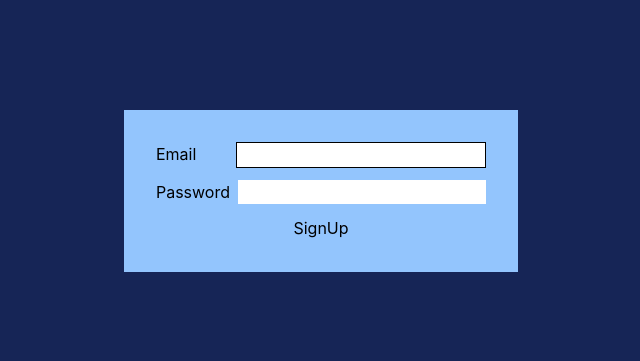
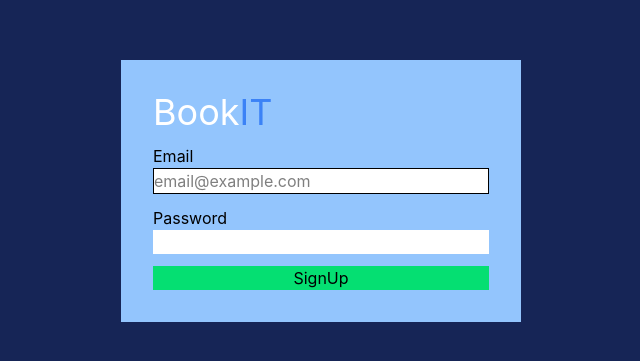
Before and after one commit to iotb-tech/BOOKIT, a Next.js app: page /signup in a window 1280 px wide. Shown: the part 209-570 px from the top of the page, without its empty margins (319-959 px from the left). Built offline with nearby package versions, Linux system fonts and the light colour scheme; no server answers.

Commit message:
improve login/signup

```diff
--- a/package.json
+++ b/package.json
@@ -9,6 +9,7 @@
     "lint": "eslint"
   },
   "dependencies": {
+    "@supabase/ssr": "^0.12.4",
     "@supabase/supabase-js": "^2.112.2",
     "@tanstack/react-query": "^5.101.4",
     "next": "16.3.0",
--- a/src/app/layout.tsx
+++ b/src/app/layout.tsx
@@ -21,9 +21,9 @@ export default function RootLayout({ children }: LayoutProps<"/">) {
   return (
     <html
       lang="en"
-      className={`${geistSans.variable} ${geistMono.variable} h-full antialiased`}
+      className={`${geistSans.variable} ${geistMono.variable} h-full bg-blue-950 antialiased`}
     >
-      <body className="min-h-full flex flex-col items-center justify-center bg-blue-950">{children}</body>
+      <body className="min-h-full flex flex-col items-center justify-center ">{children}</body>
     </html>
   );
 }
--- a/src/app/login/page.tsx
+++ b/src/app/login/page.tsx
@@ -1,19 +1,45 @@
 'use client'
 import { useState } from "react"
+import { useRouter } from "next/navigation"
+import { createClient } from "@/src/lib/supabase/client"
 
 function Signup(){
+  const router = useRouter()
+  const supabase = createClient()
+
+  const [email,setEmail] = useState('')
+  const [password,setPassword] = useState('')
+  const [error, setError] = useState<string | null>(null)
+
+    async function handleSubmit(event:React.FormEvent){
+      event.preventDefault();
+      setError(null)
+
+      const {error: hotError} = await supabase.auth.signInWithPassword({email,password})
+
+      if(hotError){
+        setError(hotError.message)
+        return
+      }
+
+      router.refresh()
+      router.push('/')
+
+    }
+
+
     return (
         <>
-        <form className="p-8 bg-primary-300 flex flex-col gap-3 w-100">
+        <form onSubmit={handleSubmit} className="p-8 bg-primary-300 flex flex-col gap-3 w-100">
             <div className="text-white text-4xl">Book<span className="text-primary-500">IT</span></div>
             <div className="gap-2">
             <label htmlFor="mail">Email</label>
-            <input className="bg-white border border-2-solid block w-full" type="email" id="mail" placeholder="email@example.com"/>
+            <input value={email} onChange={e=> setEmail(e.target.value)}  className="bg-white border border-2-solid block w-full" type="email" id="mail" placeholder="email@example.com"/>
 
             </div>
             <div className="gap-2 flex-col">
             <label htmlFor="password">Password</label>
-            <input className="w-full bg-white block" type="password" id="password" placeholder=""/>
+            <input value={password} onChange={e => setPassword(e.target.value)} className="w-full bg-white block" type="password" id="password" placeholder=""/>
 
             </div>
 
--- a/src/app/resources/page.tsx
+++ b/src/app/resources/page.tsx
@@ -0,0 +1,9 @@
+import React from 'react'
+
+export default function Resources() {
+  return (
+    <div>
+      This is resources
+    </div>
+  )
+}
--- a/src/app/signup/page.tsx
+++ b/src/app/signup/page.tsx
@@ -1,27 +1,51 @@
 'use client'
 import { useState } from "react"
+import { useRouter } from "next/navigation"
+import { createClient } from "@/src/lib/supabase/client"
+
 function Signup(){
-    const [email,setEmail] = useState('')
-    const [password,setPassword] = useState('')
+  const router = useRouter()
+  const supabase = createClient()
 
-    function handleSubmit(){
+  const [email,setEmail] = useState('')
+  const [password,setPassword] = useState('')
+  const [error, setError] = useState<string | null>(null)
+
+    async function handleSubmit(event:React.FormEvent){
+      event.preventDefault();
+      setError(null)
+
+      const {error: hotError} = await supabase.auth.signUp({email,password})
+
+      if(hotError){
+        setError(hotError.message)
+        return;
+      }
+
+      router.refresh()
+      router.push('/resources');
 
     }
+
+
     return (
         <>
-        <form onSubmit={handleSubmit} className="p-8 bg-primary-300 flex flex-col gap-3">
-            <div className="flex justify-between gap-2">
+        <form onSubmit={handleSubmit} className="p-8 bg-primary-300 flex flex-col gap-3 w-100">
+            <div className="text-white text-4xl">Book<span className="text-primary-500">IT</span></div>
+            <div className="gap-2">
             <label htmlFor="mail">Email</label>
-            <input className="bg-white border border-2-solid" type="email" id="mail"/>
+            <input value={email} onChange={e=> setEmail(e.target.value)}  className="bg-white border border-2-solid block w-full" type="email" id="mail" placeholder="email@example.com"/>
 
             </div>
-            <div className="flex justify-between gap-2">
+            <div className="gap-2 flex-col">
             <label htmlFor="password">Password</label>
-            <input className="bg-white" type="password" id="password"/>
+            <input value={password} onChange={e => setPassword(e.target.value)} className="w-full bg-white block" type="password" id="password" placeholder=""/>
 
             </div>
 
-            <button>SignUp</button>
+
+
+            <button className="bg-green-400 ">SignUp</button>
         </form>
         </>
     )
--- /dev/null
+++ b/src/lib/env.ts
@@ -0,0 +1,26 @@
+import {z} from "zod";
+
+const envSchema = z.object({
+    NEXT_PUBLIC_URL: z.url({
+        message: "must be your Supabase project URL, e.g. https://abcd1234.supabase.co"
+    }),
+    NEXT_PUBLIC_SUPABASE_ANON_KEY: z.string().min(20,{message: 'looks too short — did you paste the whole key?'})
+})
+
+const parsed = envSchema.safeParse({
+    NEXT_PUBLIC_SUPABASE_URL: process.env.NEXT_PUBLIC_SUPABASE_URL,
+  NEXT_PUBLIC_SUPABASE_ANON_KEY: process.env.NEXT_PUBLIC_SUPABASE_ANON_KEY,
+});
+
+if(!parsed.success){
+    const problems = parsed.error.issues.map((issue) => `  • ${issue.path.join('.')}: ${issue.message}`).join('\n');
+
+    throw new Error(`\n\n❌ Environment is not configured.\n\n${problems}\n\n` +
+      `Fix it:\n` +
+      `  1. cp .env.example .env.local\n` +
+      `  2. Supabase dashboard → Project Settings → API\n` +
+      `  3. Paste the Project URL and the anon/publishable key\n` +
+      `  4. Restart the dev server — Next.js only reads env files at startup\n`,);
+}
+
+export const env = parsed.data;
--- a/src/lib/supabase/client.ts
+++ b/src/lib/supabase/client.ts
@@ -0,0 +1,8 @@
+import { createBrowserClient } from "@supabase/ssr"
+
+export function createClient() {
+  return createBrowserClient(
+    process.env.NEXT_PUBLIC_SUPABASE_URL!,
+    process.env.NEXT_PUBLIC_SUPABASE_ANON_KEY!
+  )
+}
--- /dev/null
+++ b/src/lib/supabase/middleware.ts
@@ -0,0 +1,47 @@
+import { NextResponse, type NextRequest } from "next/server";
+import { createServerClient } from "@supabase/ssr";
+import { DataBase } from "@/src/types/database";
+import { env } from "../env";
+
+const PUBLIC_PATHS = ['/login','/auth']
+
+export async function updateSession(request:NextRequest){
+    let response = NextResponse.next({request})
+
+    const supabase = createServerClient<DataBase>(env.NEXT_PUBLIC_URL,env.NEXT_PUBLIC_SUPABASE_ANON_KEY,{
+        cookies: {
+        getAll() {
+          return request.cookies.getAll();
+        },
+        setAll(cookiesToSet) {
+          cookiesToSet.forEach(({ name, value }) => request.cookies.set(name, value));
+          response = NextResponse.next({ request });
+          cookiesToSet.forEach(({ name, value, options }) =>
+            response.cookies.set(name, value, options),
+          );
+        },
+      },
+    })
+
+    const {
+        data: {user}
+    } = await supabase.auth.getUser();
+
+    const { pathname } = request.nextUrl;
+  const isPublic = PUBLIC_PATHS.some((path) => pathname.startsWith(path));
+
+  if (!user && !isPublic) {
+    const url = request.nextUrl.clone();
+    url.pathname = '/login';
+    return NextResponse.redirect(url);
+  }
+
+  if(user && pathname === '/login'){
+    const url = request.nextUrl.clone();
+    url.pathname = '/resources'
+    return NextResponse.redirect(url);
+  }
+
+  return response;
+
+}
--- a/src/lib/supabase/server.ts
+++ b/src/lib/supabase/server.ts
@@ -0,0 +1,29 @@
+import { createServerClient } from '@supabase/ssr'
+import { cookies } from 'next/headers'
+
+export async function createClient() {
+  const cookieStore = await cookies()
+
+  return createServerClient(
+    process.env.NEXT_PUBLIC_SUPABASE_URL!,
+    process.env.NEXT_PUBLIC_SUPABASE_PUBLISHABLE_KEY!,
+    {
+      cookies: {
+        getAll() {
+          return cookieStore.getAll()
+        },
+        setAll(cookiesToSet, _headers) {
+          try {
+            cookiesToSet.forEach(({ name, value, options }) =>
+              cookieStore.set(name, value, options)
+            )
+          } catch {
+            // The `setAll` method was called from a Server Component.
+            // This can be ignored if you have middleware refreshing
+            // user sessions.
+          }
+        },
+      },
+    }
+  )
+}
--- /dev/null
+++ b/src/types/database.ts
@@ -0,0 +1,25 @@
+export type DataBase = {
+    public: {
+        Tables: {
+            Profiles:{
+          Row:{
+             id: string;
+          email: string;
+          full_name: string | null;
+          created_at: string;
+          };
+          Insert: {
+          id: string;
+          email: string;
+          full_name?: string | null;
+          created_at?: string;
+        };
+        Update: {
+          email?: string;
+          full_name?: string | null;
+        };
+        Relationships: [];
+            }
+        }
+    }
+}
```
Also changed, not shown: 1 other file (tests, documents, lock files or other folders).
